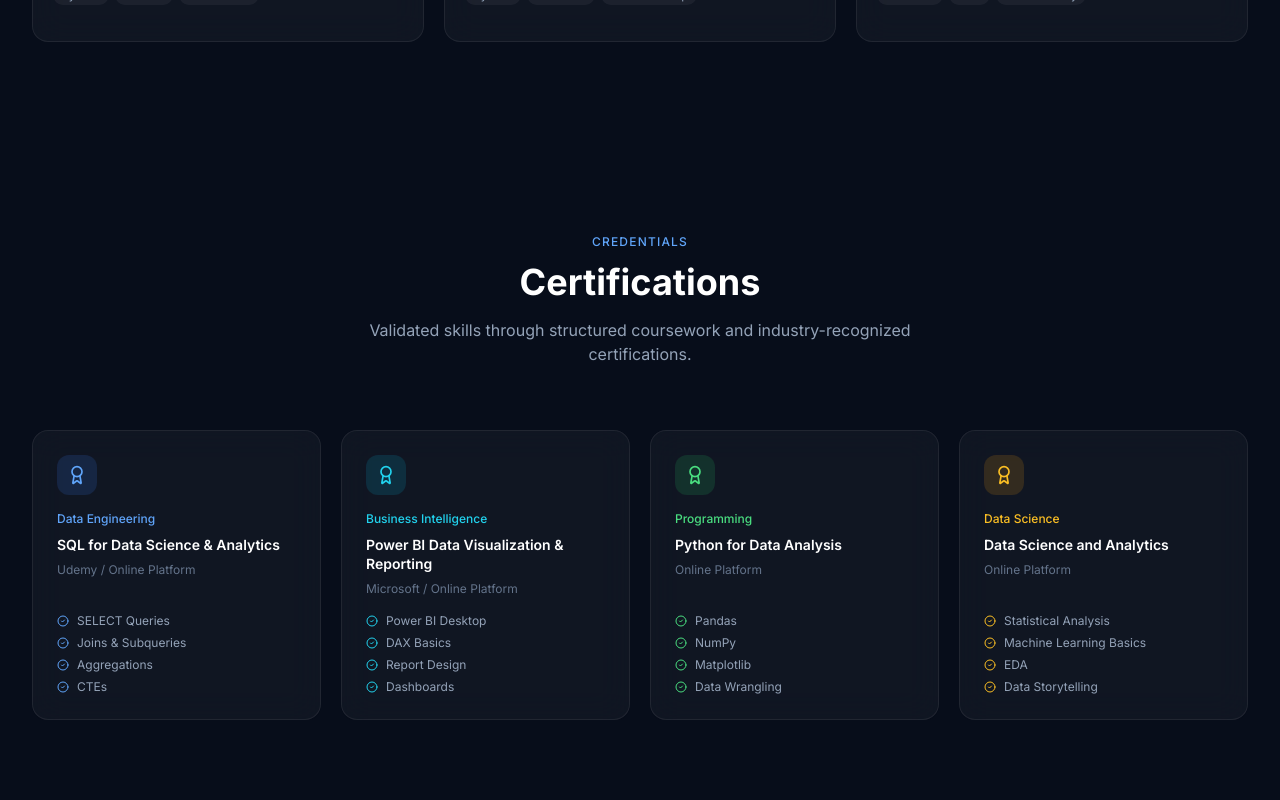
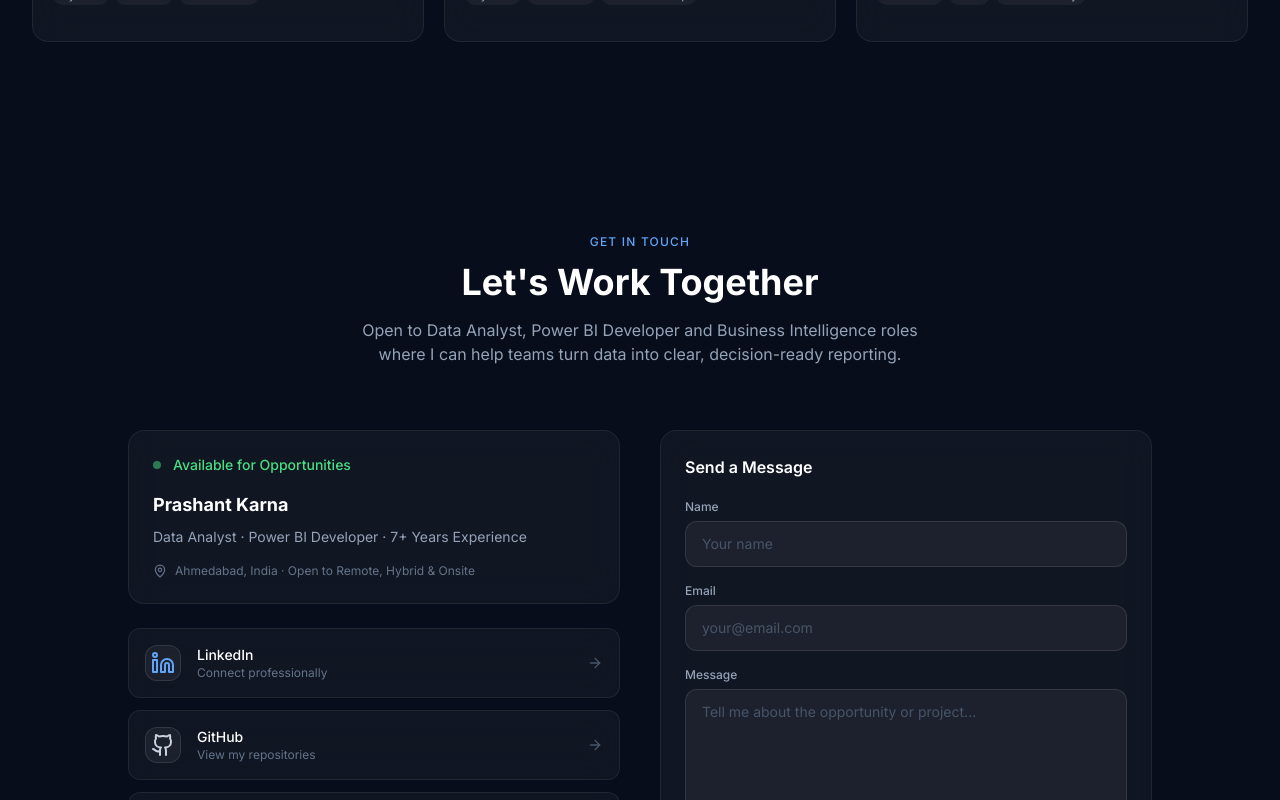
Before and after one commit to legitanna/Prashant-Portfolio, a Next.js app: page / in a window 1280 px wide. Shown: the part 7820-8620 px from the top of the page. Built offline with nearby package versions, Linux system fonts and the light colour scheme.

Commit message:
Remove certifications section

```diff
--- a/app/page.tsx
+++ b/app/page.tsx
@@ -7,7 +7,6 @@ import Experience from '@/components/Experience';
 import Skills from '@/components/Skills';
 import Learning from '@/components/Learning';
 import GitHubProjects from '@/components/GitHubProjects';
-import Certifications from '@/components/Certifications';
 import Contact from '@/components/Contact';
 import Footer from '@/components/Footer';
 
@@ -24,7 +23,6 @@ export default function Home() {
         <Skills />
         <Learning />
         <GitHubProjects />
-        <Certifications />
         <Contact />
       </main>
       <Footer />
```
